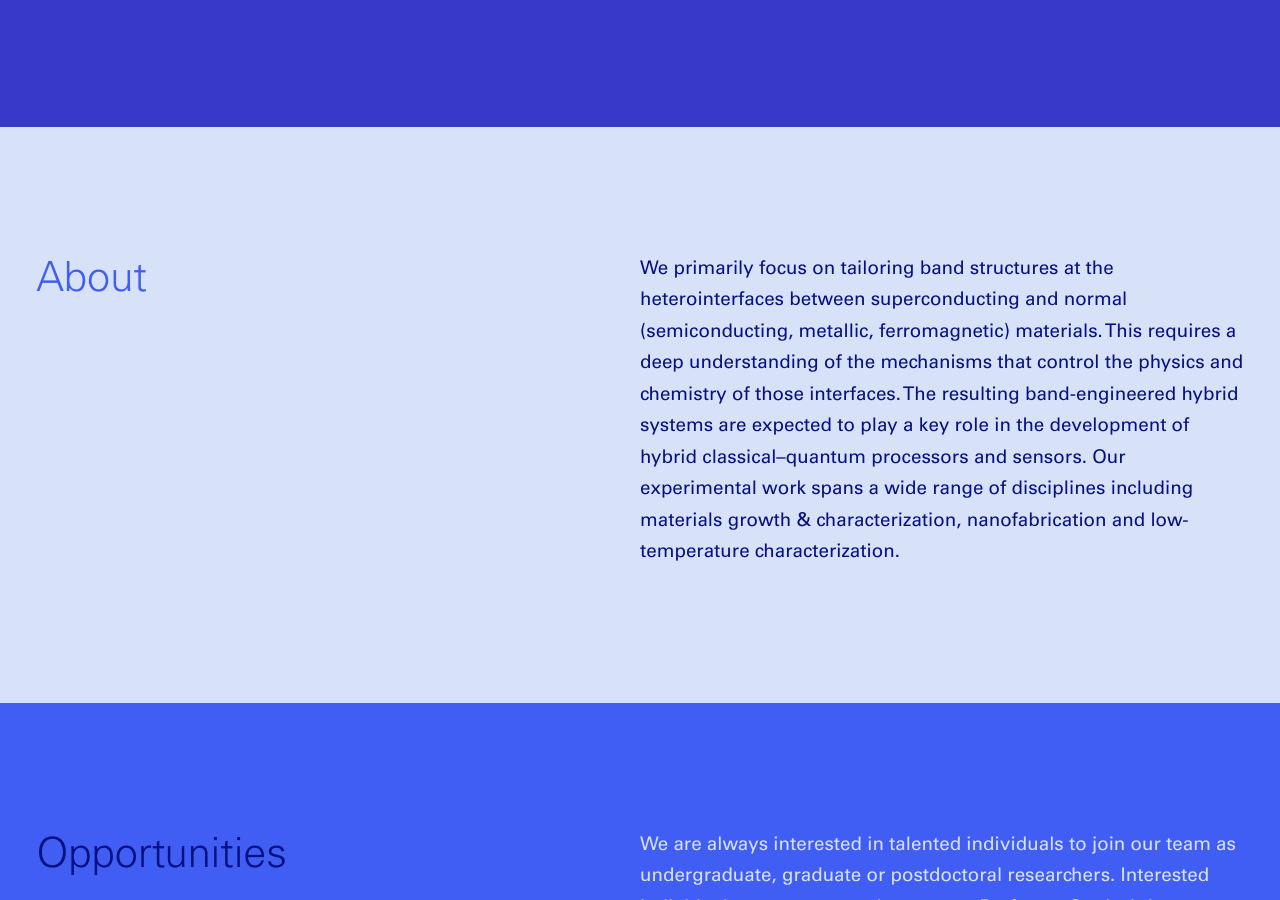
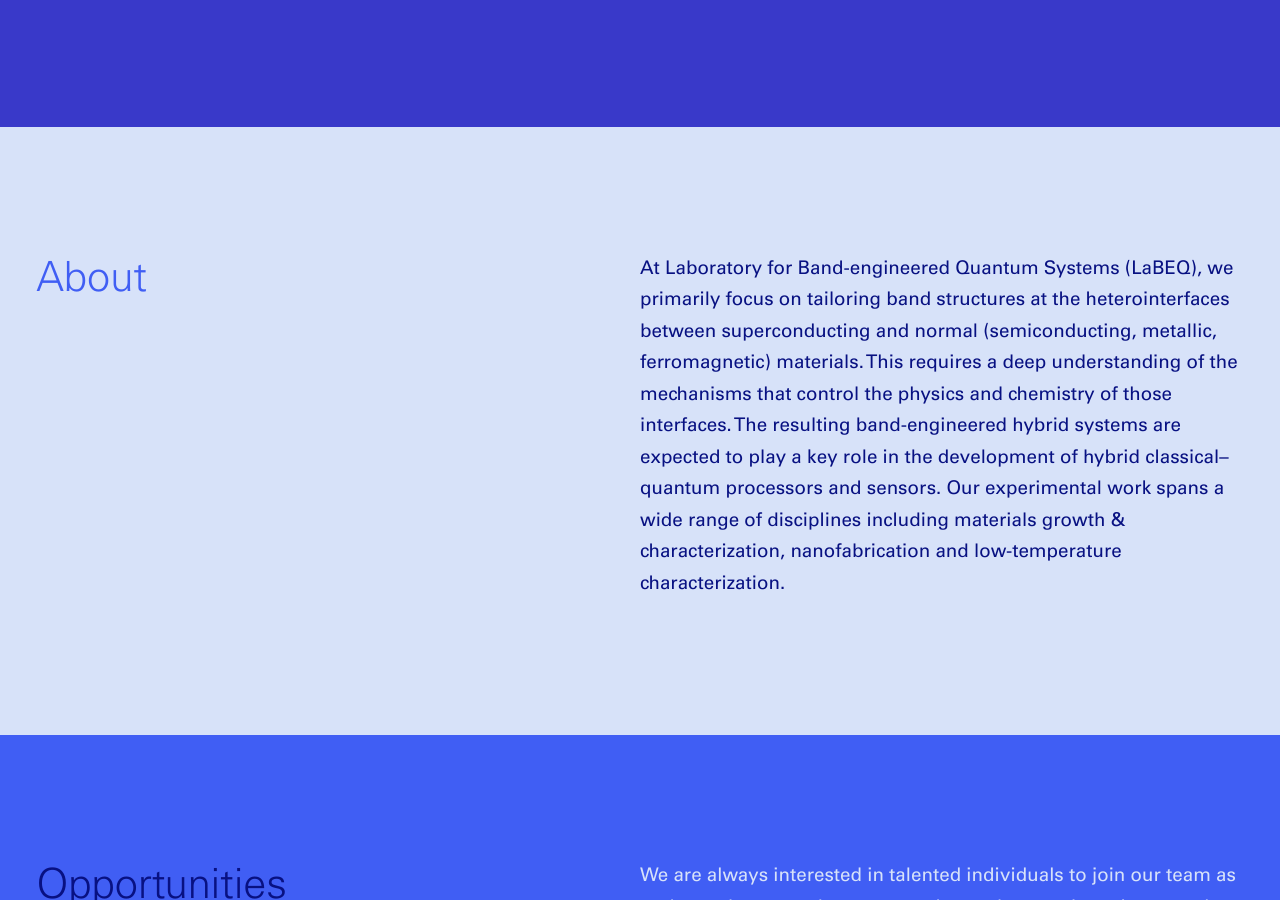
Before and after one commit to labeq/labeq.github.io, a Jekyll site: the page built from index.html, in a window 1280 px wide and 900 px high, scrolled down 655 px. Built offline with Jekyll 4.4.1, drawn with Linux system fonts in a browser that asks for light colours.

Commit message:
update index pg

```diff
--- a/index.html
+++ b/index.html
@@ -26,7 +26,7 @@ layout: default
         </div>
         <div class='about-text-div about-div col-md-6'>
             <h4 class='about-h4'>
-                We primarily focus on tailoring band structures at the heterointerfaces between superconducting and
+                At Laboratory for Band-engineered Quantum Systems (LaBEQ), we primarily focus on tailoring band structures at the heterointerfaces between superconducting and
                 normal (semiconducting, metallic, ferromagnetic) materials. This requires a deep understanding of the
                 mechanisms that control the physics and chemistry
                 of those interfaces. The resulting band-engineered hybrid systems are expected to play a key role in the
```
